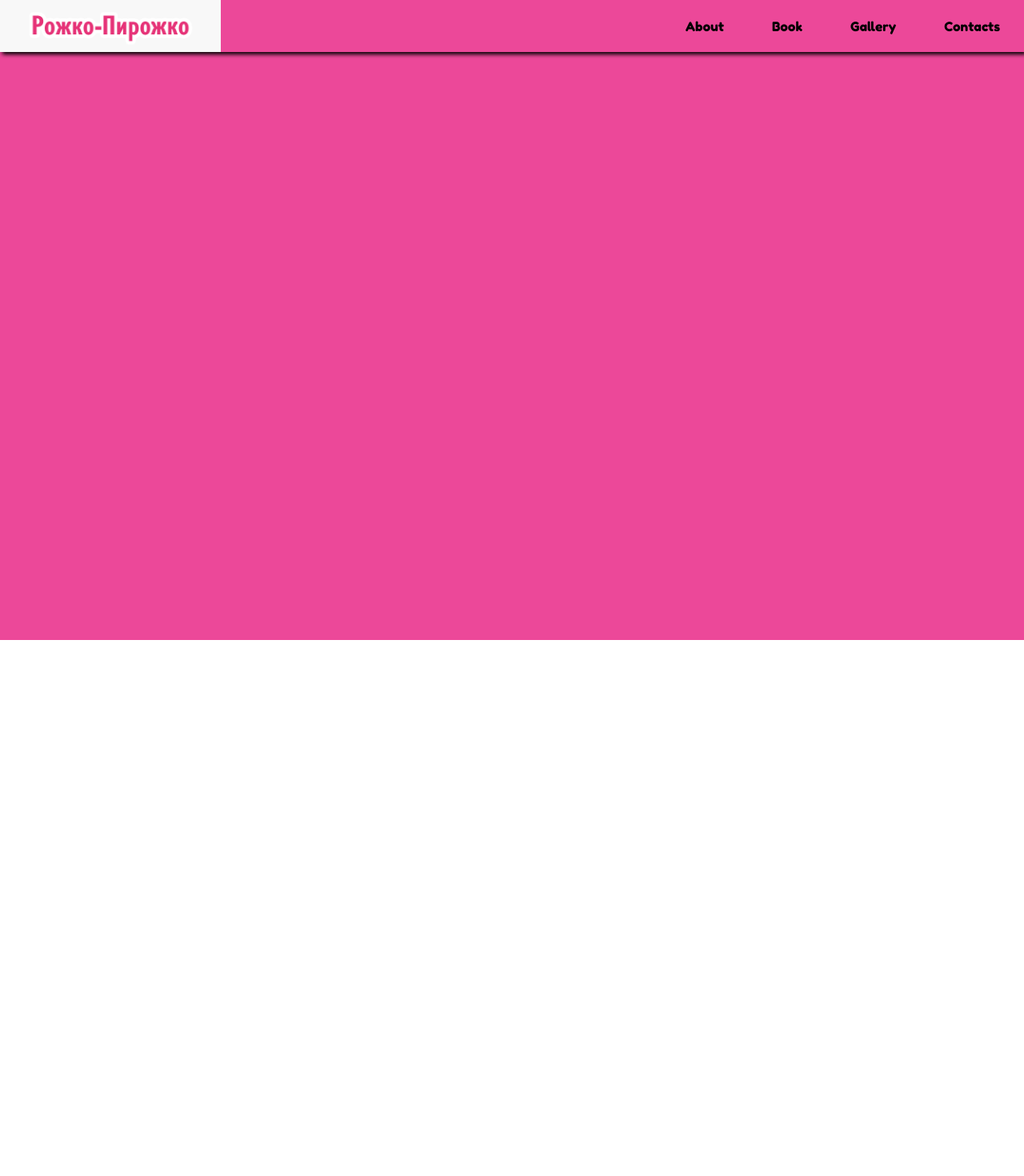
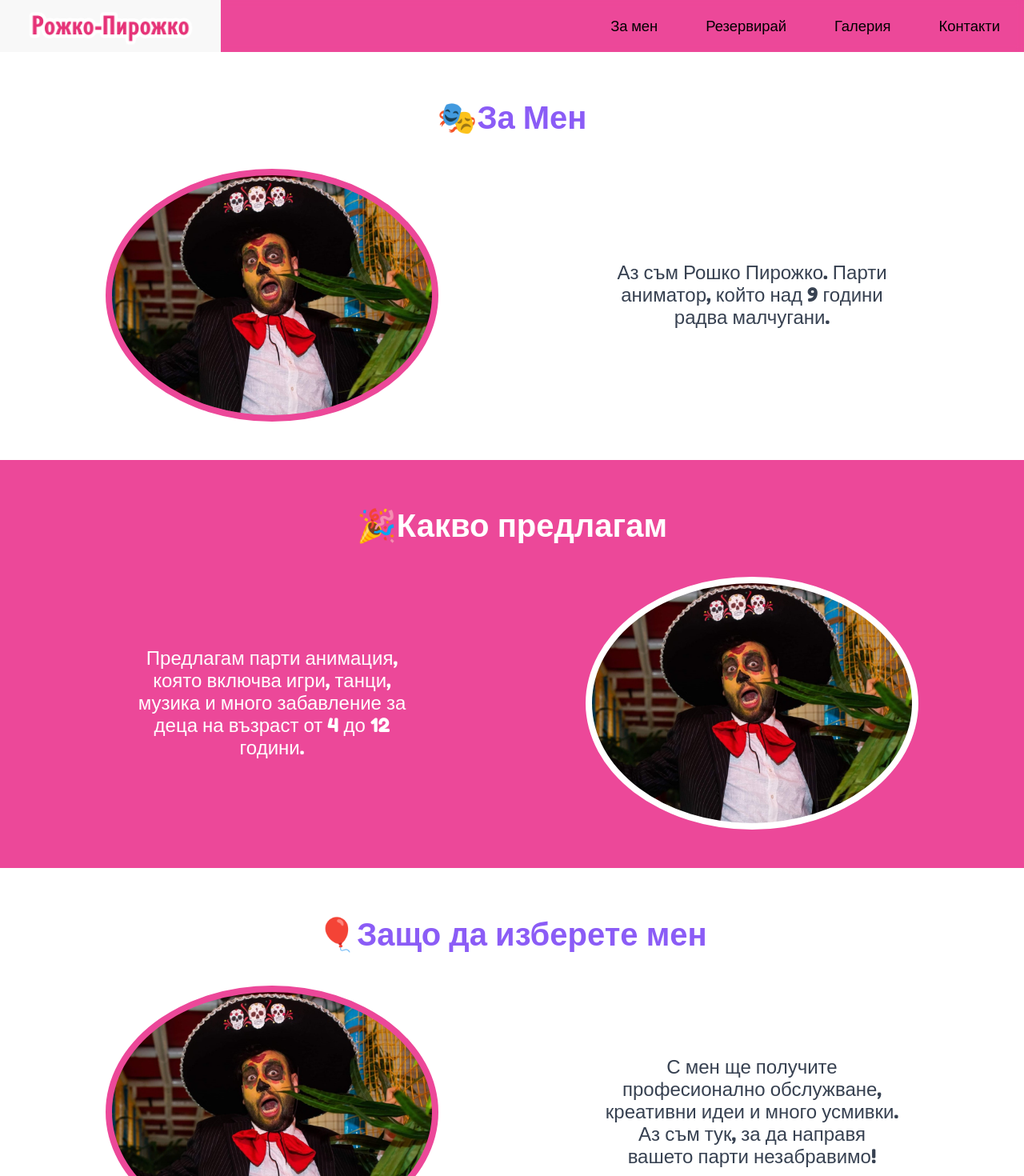
Before and after one commit to Bepce/RojkoPirojko, a React (Vite) app: page /about in a window 1280 px wide. Shown: the top 1470 px of the page at 80% size. Before the commit the page ends 800 px from the top, so only its background shows below. Built offline with nearby package versions, Linux system fonts and the light colour scheme.

Commit message:
Added about page and changed text language as requested

```diff
--- a/src/App.tsx
+++ b/src/App.tsx
@@ -3,11 +3,6 @@ import { lazy, Suspense } from "react";
 
 import Navbar from "./components/Navbar";
 import Loading from "./components/Loading";
-//import Home from "./components/Home";
-//import About from "./components/About";
-//import Book from "./components/Book";
-//import Gallery from "./components/Gallery";
-//import Contact from "./components/Contact";
 
 const Home = lazy(() => import ("./components/Home"))
 const About = lazy(() => import ("./components/About"))
--- /dev/null
+++ b/src/components/About.css
@@ -0,0 +1,145 @@
+.about-section {
+  background-color: #ffffff;
+  padding: 1.5rem;
+  text-align: center;
+}
+
+.about-section-title{
+  font-size: 2.5rem;
+  font-weight: 600;
+  color: #8b5cf6;
+  margin-bottom: 1rem;
+}
+
+.info-container{
+  display: flex;
+  column-gap: 1.5rem;
+  justify-content: center;
+  align-items: center;
+  flex-wrap: wrap;
+  padding: 1.5rem;
+  gap: 1rem;
+  grid-template-columns: 1fr;
+}
+
+p{
+  font-size: 1.5rem;
+  line-height: 1.75rem;
+  color: #374151;
+}
+
+@media (min-width: 800px){
+  .info-container{
+    grid-template-columns: 1fr 2fr;
+  }
+}
+
+.about-img{
+  margin: auto;
+  align-items: center;
+  background-repeat: no-repeat;
+  background-position: center;
+  background-size: cover;
+  background-position-y: 30%;
+  background-image: url("../assets/images/RoshkoAbout.jpg");
+  width: 100%;
+  max-width: 400px;
+  aspect-ratio: 4 / 3;
+  height: auto;
+  flex-shrink: 0;
+  border: 0.5rem solid #ec4899;
+  border-radius: 50%;
+}
+
+@media (max-width: 500px){
+  .about-img{
+    max-width: none;
+    width: 100vw;
+    height: auto;
+    aspect-ratio: 16/9;
+    border: none;
+    border-radius: 0;
+    background-size: cover;
+    margin-left: calc(-50vw + 50%);
+    position: relative;
+    left: 0;
+}
+
+  .info-container{
+    flex-direction: column;
+  }
+}
+
+
+.info-card{
+  display: flex;
+  margin: auto;
+  max-width: 26rem;
+  text-align: center;
+}
+
+.info-card p{
+  padding: 1.5rem;
+}
+
+.about-service-section {
+  background-color: #ec4899;
+  padding: 1.5rem;
+  text-align: center;
+}
+
+.about-service-section-title{
+  font-size: 2.5rem;
+  font-weight: 600;
+  color: #ffffff;
+  margin-bottom: 1rem;
+}
+
+.about-service-section .info-container .about-img{
+  border: 0.5rem solid #ffffff;
+  border-radius: 50%;
+}
+
+.about-service-section .info-container p{
+  color: #ffffff;
+  font-size: 1.5rem;
+  line-height: 1.75rem;
+}
+
+@media (max-width: 500px){
+  .about-service-section .info-container .about-img{
+    border: none;
+    border-radius: 0;
+  }
+}
+
+.about-contact-section {
+  background-color: #ec4899;
+  padding: 1.5rem;
+  text-align: center;
+}
+
+.about-contact-section-title{
+  font-size: 2.5rem;
+  font-weight: 600;
+  color: #ffffff;
+  margin-bottom: 1rem;
+}
+
+.about-contact-section .info-container p {
+  color: #ffffff;
+  font-size: 1.5rem;
+  line-height: 1.75rem;
+}
+
+.about-contact-section .info-container .about-img{
+  border: 0.5rem solid #ffffff;
+  border-radius: 50%;
+}
+
+@media (max-width: 500px){
+  .about-contact-section .info-container .about-img{
+    border: none;
+    border-radius: 0;
+  }
+}
--- a/src/components/About.tsx
+++ b/src/components/About.tsx
@@ -1,7 +1,43 @@
+
+
 function About(){
     return (
     <>
-    <h1></h1>
+    <section className="about-section">
+        <h1 className="about-section-title">🎭За Мен</h1>
+        <div className="info-container">
+            <div className="about-img" ></div>
+            <div className="info-card">
+                <p>Аз съм Рошко Пирожко. Парти аниматор, който над 9 години радва малчугани. </p>
+            </div>
+        </div>
+    </section>
+    <section className="about-service-section">
+        <h1 className="about-service-section-title">🎉Какво предлагам</h1>
+        <div className="info-container">
+            <div className="info-card">
+                <p>Предлагам парти анимация, която включва игри, танци, музика и много забавление за деца на възраст от 4 до 12 години.</p>
+            </div>
+            <div className="about-img"></div>
+        </div>
+    </section>
+    <section className="about-section">
+        <h1 className="about-section-title">🎈Защо да изберете мен</h1>
+        <div className="info-container">
+            <div className="about-img"></div>
+            <div className="info-card">
+                <p>С мен ще получите професионално обслужване, креативни идеи и много усмивки. Аз съм тук, за да направя вашето парти незабравимо!</p>
+            </div>
+        </div>
+    </section>
+    <section className="about-contact-section">
+        <h1 className="about-contact-section-title">📞Свържете се с мен</h1>
+        <div className="info-container">
+            <div className="info-card">
+                <p>За повече информация и резервации, моля свържете се с мен на телефон: 0888 123 456. Очаквам ви!</p>
+            </div>
+        </div>
+    </section>
     </>
 )};
 
--- a/src/components/Home.css
+++ b/src/components/Home.css
@@ -8,6 +8,7 @@
   max-width: 48rem;
   margin: 0 auto;
 }
+
 
 .hero-title {
   font-size: 2.5rem;
@@ -95,6 +96,8 @@
 }
 
 .review-card {
+  display: flex;
+  flex-direction: column;
   background-color: #fffbeb;
   padding: 1.5rem;
   border-radius: 1rem;
@@ -102,12 +105,15 @@
 }
 
 .review-text {
+  margin-bottom: auto;
+  font-size: 1.125rem;
   color: #374151;
   font-style: italic;
 }
 
 .review-author {
-  margin-top: 1rem;
+  align-self: flex-end;
+  position: relative;
   font-weight: 600;
   color: #ec4899;
 }
@@ -125,6 +131,12 @@
   grid-template-columns: repeat(auto-fit, minmax(250px, 1fr));
 }
 
+.section-title{
+  font-size: 2rem;
+  font-weight: 700;
+  color: #8b5cf6;
+  margin-bottom: 2rem;
+}
 .service-card {
   background-color: #FFFFFF;
   padding: 1.5rem;
@@ -135,15 +147,15 @@
 .service-title {
   color: #7C3AED;
   font-size: 1.25rem;
-  font-weight: 400;
+  font-weight: 800;
   margin-bottom: 0.5rem;
 }
 
 .service-description {
+  font-size: 1rem;
   color: #374151;
 }
 
-/* FAQ Section */
 .services-section {
   background-color: #FFF1F2;
   padding: 4rem 1.5rem;
@@ -178,13 +190,14 @@
 }
 
 .service-title {
-  color: #7C3AED;
-  font-size: 1.25rem;
+  color: #9c3aed;
+  font-size: 1.5rem;
   font-weight: 600;
   margin-bottom: 0.5rem;
 }
 
 .service-description {
+  font-size: 1.25rem;
   color: #374151;
 }
 
@@ -206,11 +219,12 @@
 
 .faq-question {
   color: #ec4899;
-  font-weight: 600;
+  font-size: 1.5rem;
   margin-bottom: 0.25rem;
 }
 
 .faq-answer {
+  font-size: 1.25rem;
   color: #374151;
 }
 
--- a/src/components/Navbar.css
+++ b/src/components/Navbar.css
@@ -8,8 +8,8 @@ nav {
     font-family: 'Fredoka One', cursive, sans-serif;
     font-weight: 400;
     font-style: normal;
-    background-color: #ec4899;
-    box-shadow: 3px 3px 5px black;
+    background-color: #ec489a00;
+    backdrop-filter: blur(5px);
 }
 
 nav ul {
@@ -34,6 +34,7 @@ nav a {
     height:  100%;
     padding: 0 30px;
     text-decoration: none;
+    font-size: 1.15rem;
     display: flex;
     align-items: center;
     color: black;
@@ -55,7 +56,7 @@ nav a img {
     height: 100vh;
     width: 250px;
     z-index: 999;
-    background-color: rgba(71, 255, 215, 0.308);
+    background-color: rgba(71, 255, 215, 0.808);
     backdrop-filter: blur(10px);
     box-shadow: -10px 0 10px rgba(0,0,0,0,1);
     display: none;
--- a/src/components/Navbar.tsx
+++ b/src/components/Navbar.tsx
@@ -23,18 +23,18 @@ function Navbar() {
             <nav className="navbar">
                 <ul className="sidebar" style={open}>
                     <li onClick={() => sidebarSet(hideStyle)}><a><i className="fa-solid fa-x"></i></a></li>
-                    <li onClick={() => sidebarSet(hideStyle)}><Link to="/">Home</Link></li>
-                    <li onClick={() => sidebarSet(hideStyle)}><Link to="/about">About</Link></li>
-                    <li onClick={() => sidebarSet(hideStyle)}><Link to="/book">Book</Link></li>
-                    <li onClick={() => sidebarSet(hideStyle)}><Link to="/gallery">Gallery</Link></li>
-                    <li onClick={() => sidebarSet(hideStyle)}><Link to="/contact">Contact</Link></li>
+                    <li onClick={() => sidebarSet(hideStyle)}><Link to="/">Начало</Link></li>
+                    <li onClick={() => sidebarSet(hideStyle)}><Link to="/about">За мен</Link></li>
+                    <li onClick={() => sidebarSet(hideStyle)}><Link to="/book">Резервирай</Link></li>
+                    <li onClick={() => sidebarSet(hideStyle)}><Link to="/gallery">Галерия</Link></li>
+                    <li onClick={() => sidebarSet(hideStyle)}><Link to="/contact">Контакт</Link></li>
                 </ul>
                 <ul>
                     <li><Link to="/"><img src={logo}></img></Link></li>
-                    <li className="hideOnMobile"><Link to="/about">About</Link></li>
-                    <li className="hideOnMobile"><Link to="/book">Book</Link></li>
-                    <li className="hideOnMobile"><Link to="/gallery">Gallery</Link></li>
-                    <li className="hideOnMobile"><Link to="/contact">Contacts</Link></li>
+                    <li className="hideOnMobile"><Link to="/about">За мен</Link></li>
+                    <li className="hideOnMobile"><Link to="/book">Резервирай</Link></li>
+                    <li className="hideOnMobile"><Link to="/gallery">Галерия</Link></li>
+                    <li className="hideOnMobile"><Link to="/contact">Контакти</Link></li>
                     <li className="menuBtn" onClick={() => sidebarSet(showStyle)}><a><i className="fa-solid fa-bars"></i></a></li>
                 </ul>
             </nav>
--- a/src/main.tsx
+++ b/src/main.tsx
@@ -3,8 +3,9 @@ import { createRoot } from 'react-dom/client'
 import { BrowserRouter } from "react-router-dom";
 import './App.css'
 import './components/Navbar.css'
+import './components/Loading.css'
 import './components/Home.css'
-import './components/Loading.css'
+import './components/About.css'
 import App from './App'
 
 createRoot(document.getElementById('root')!).render(
```
Also changed, not shown: src/components/Home.tsx (+39 -27 lines), src/assets/images/RoshkoAbout.jpg (renamed from src/assets/images/roshko pirojko title card.jpg), src/assets/images/hook-background.jpg (added).
